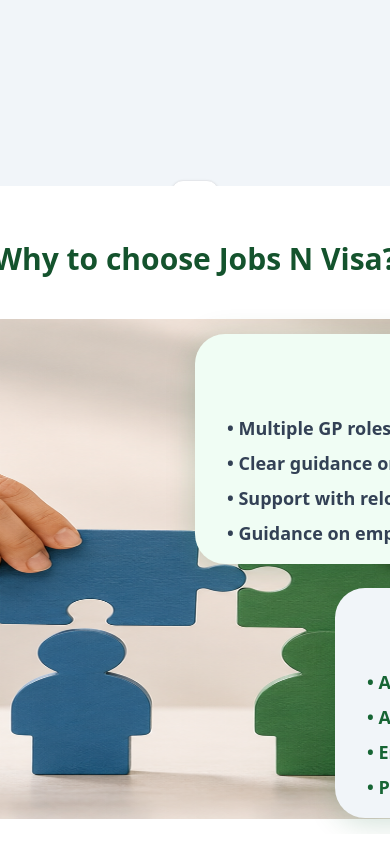
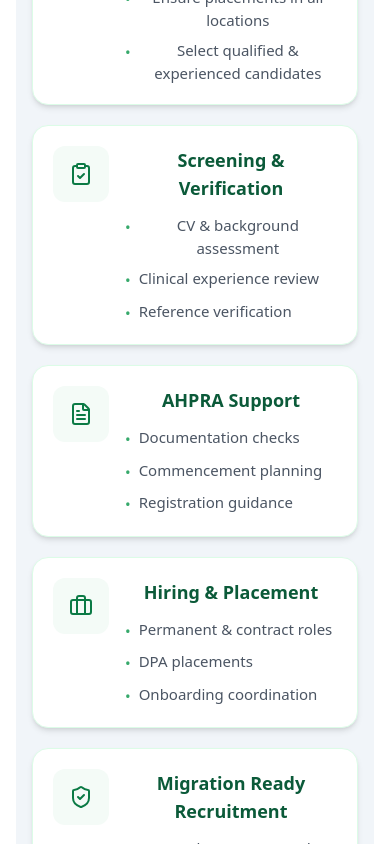
Before and after one commit to thejobsnvisa/jobsnvisa, a React (Vite) app: page /recruiters in a window 390 px wide. Shown: the part 3440-4284 px from the top of the page. Built offline with nearby package versions, Linux system fonts and the light colour scheme; a web font is replaced by a local one.

Commit message:
project completed

```diff
--- a/src/Components/GPRecruitmentSolutions.jsx
+++ b/src/Components/GPRecruitmentSolutions.jsx
@@ -88,8 +88,22 @@
   return (
     <section className="mt-6">
       <div className="max-w-[1550px] mx-auto justify-strat flex">
-        <div className=" w-[1440px] h-[590px] bg-[#F1F5F9] h-[580px] rounded-[100px]  relative overflow-hidden">
-          <div className="relative text-center mt-6">
+<div
+  className="
+    w-full
+    xl:w-[1440px]
+    lg:w-[1024px]
+    min-[1024px]:min-w-[1024px]
+    bg-[#F1F5F9]
+    rounded-[30px]
+    md:rounded-[60px]
+    lg:rounded-[100px]
+    relative
+    overflow-hidden
+    py-8
+    lg:h-[590px]
+  "
+>          <div className="relative text-center mt-6">
             <img
               src={c4}
               alt="Decorative background"
@@ -102,7 +116,7 @@
                 alt="Title background"
                 className="absolute inset-0 h-full w-full object-cover opacity-10 pointer-events-none -z-10"
               />
-              <h2 className="relative text-4xl font-semibold text-[#0B5A39]">
+              <h2 className="relative text-4xl lg:mt-2 font-semibold text-[#0B5A39]">
                 Jobs N Visa GP Recruitment Solutions
               </h2>
 
@@ -155,7 +169,7 @@
 
                     {item.position === "bottom" && (
                       <div
-                        className={`absolute top-20 left-1/2 -translate-x-1/2 w-[250px] ${textAlignClass}`}
+                        className={`absolute top-20 left-1/2 -translate-x-1/2 lg:w-[160px] xl:w-[250px] ${textAlignClass}`}
                       >
                         <div className="relative flex flex-col items-center">
                           {/* Background Image */}
@@ -180,7 +194,7 @@
                     {/* Top */}
                     {item.position === "top" && (
                       <div
-                        className={`absolute bottom-24 left-1/2 -translate-x-1/2 w-[250px] ${textAlignClass}`}
+                        className={`absolute xl:bottom-24 lg:bottom-32 lg:left-1/2 xl:left-1/2 -translate-x-1/2 lg:w-[200px] xl:w-[250px] ${textAlignClass}`}
                       >
                         <div className="relative flex flex-col items-center">
                           {/* Background Image */}
@@ -243,41 +257,37 @@
           </div>
 
           {/* Mobile */}
-          <div className="lg:hidden space-y-8">
+
+          {/* ================= Mobile & Tablet ================= */}
+<div className="min-[1024px]:hidden px-4 sm:px-6 py-8">            <div className="space-y-5">
               {steps.map((item, index) => {
                 const Icon = item.icon;
-              const isOddItem = index % 2 === 0;
 
                 return (
                   <div
                     key={index}
-                  className={
-                    isOddItem ? "flex flex-col items-center" : "flex gap-5"
-                  }
+                    className="bg-white rounded-2xl shadow-md border border-green-100 p-5 flex gap-4 hover:shadow-lg transition-all duration-300"
                   >
-                  {isOddItem && (
-                    <div className="w-12 h-12 rounded-xl bg-white shadow border flex items-center justify-center">
-                      <Icon size={20} className="text-[#0B7A45]" />
-                    </div>
-                  )}
-
-                  <div
-                    className={`pb-8 ${isOddItem ? "mt-4 text-center" : ""}`}
-                  >
-                    {!isOddItem && (
-                      <div className="flex flex-col items-center mb-4">
-                        <div className="w-12 h-12 rounded-xl bg-white shadow border flex items-center justify-center">
-                          <Icon size={20} className="text-[#0B7A45]" />
+                    <div className="flex-shrink-0">
+                      <div className="w-14 h-14 rounded-xl bg-[#F4FBF7] flex items-center justify-center">
+                        <Icon size={24} className="text-[#0B7A45]" />
                       </div>
                     </div>
-                    )}
-                    <h3 className="font-bold text-[#0B5A39] mb-2">
+
+                    <div className="flex-1">
+                      <h3 className="font-bold text-lg text-[#0B5A39]">
                         {item.title}
                       </h3>
 
-                    <ul className="text-[16px] font-semibold text-gray-600 space-y-1">
+                      <ul className="mt-3 space-y-2">
                         {item.points.map((point) => (
-                        <li key={point}>• {point}</li>
+                          <li
+                            key={point}
+                            className="flex items-start gap-2 text-[15px] text-gray-600"
+                          >
+                            <span className="text-[#36A96B] mt-[2px]">•</span>
+                            <span>{point}</span>
+                          </li>
                         ))}
                       </ul>
                     </div>
@@ -287,6 +297,7 @@
             </div>
           </div>
         </div>
+      </div>
     </section>
   );
 }
--- a/src/pages/Gprecuirter.jsx
+++ b/src/pages/Gprecuirter.jsx
@@ -252,20 +252,21 @@
             </div>
           </div>
               <GPRecruitmentSolutions/>
-            <div className="w-[1440px] h-[600px]">
-              <p className="w-[434px] h-[45px] mt-[50px] ml-[503px] font-bold text-[30px] text-green-900">Why to choose Jobs N Visa?</p>
+            <div className="w-full max-w-[1440px] mx-auto px-5 lg:px-10 py-10 lg:py-0">
+              <p className="font-bold text-[24px] sm:text-[28px] lg:text-[30px] text-center lg:text-centee lg:mt-6 text-green-900 mb-6 lg:mb-0">Why to choose Jobs N Visa?</p>
+              <div className="flex flex-col lg:flex-row items-center gap-8 lg:gap-12">
                 <img
                   src={h6}
                   alt="GP recruitment overview"
-                className="w-full lg:w-[666px] h-[500px] rounded-[80px] mt-[38px]"
+                  className="w-full sm:w-[90%] lg:w-[50%] lg:h-[550px] mt-5 h-auto rounded-[30px] sm:rounded-[50px] lg:rounded-[80px]"
                 />
 
-              <div className="w-full  flex flex-col gap-6 ml-[720px] mt-[-485px]">
-                <div className="w-[530px] h-[230px] rounded-[30px] bg-green-50 p-8 " style={{ boxShadow: '0px 4px 30px 0px #00582933' }}>
-                  <p className="text-slate-500 font-bold text-[22px] mb-4">
+                <div className="w-full lg:w-[50%] xl:w-[480px] lg:mt-8 flex flex-col gap-6">
+                  <div className="w-full rounded-[20px] sm:rounded-[30px] bg-green-50 p-6 sm:p-8" style={{ boxShadow: '0px 4px 30px 0px #00582933' }}>
+                    <p className="text-slate-500 font-bold text-[18px] sm:text-[20px] lg:text-[22px] mb-4">
                       Employee
                     </p>
-                <ul className="w-full max-w-[447px] text-left font-semibold text-[18px] text-slate-700 space-y-2 mb-8">
+                    <ul className="w-full text-left font-semibold text-[14px] sm:text-[15px] lg:text-[16px] text-slate-700 space-y-2 mb-8">
                       <li>• Multiple GP roles across Australia</li>
                       <li>• Clear guidance on registration pathways</li>
                       <li>• Support with relocation and interviews</li>
@@ -273,16 +274,17 @@
                     </ul>
                   </div>
 
-                <div className="w-[530px] h-[230px] rounded-[30px] bg-slate-100 p-8 ml-[140px]"style={{ boxShadow: '0px 4px 30px 0px #00582933' }}>
-                  <p className="text-green-700 font-bold text-[22px] mb-4">
+                  <div className="w-full rounded-[20px] xl:ml-[130px] sm:rounded-[30px] bg-slate-100 p-6 sm:p-8" style={{ boxShadow: '0px 4px 30px 0px #00582933' }}>
+                    <p className="text-green-700 font-bold text-[18px] sm:text-[20px] lg:text-[22px] mb-4">
                       Employer
                     </p>
-                <ul className="w-full max-w-[447px] text-left font-semibold text-[18px]  text-green-800 space-y-2 mb-8">
-                    <li>• Access to overseasQuickly reduce GP shortages</li>
+                    <ul className="w-full text-left font-semibold text-[14px] sm:text-[15px] lg:text-[16px] text-green-800 space-y-2 mb-8">
+                      <li>• Access to overseas talent quickly reduce GP shortages</li>
                       <li>• Access local and overseas talent</li>
                       <li>• Ensure fully compliant recruitment process</li>
-                    <li>• Plan long-term workforce strategyt</li>
+                      <li>• Plan long-term workforce strategy</li>
                     </ul>
+                  </div>
                 </div>
               </div>
             </div>
```
Lines whose indentation alone changed are shown as unchanged.
